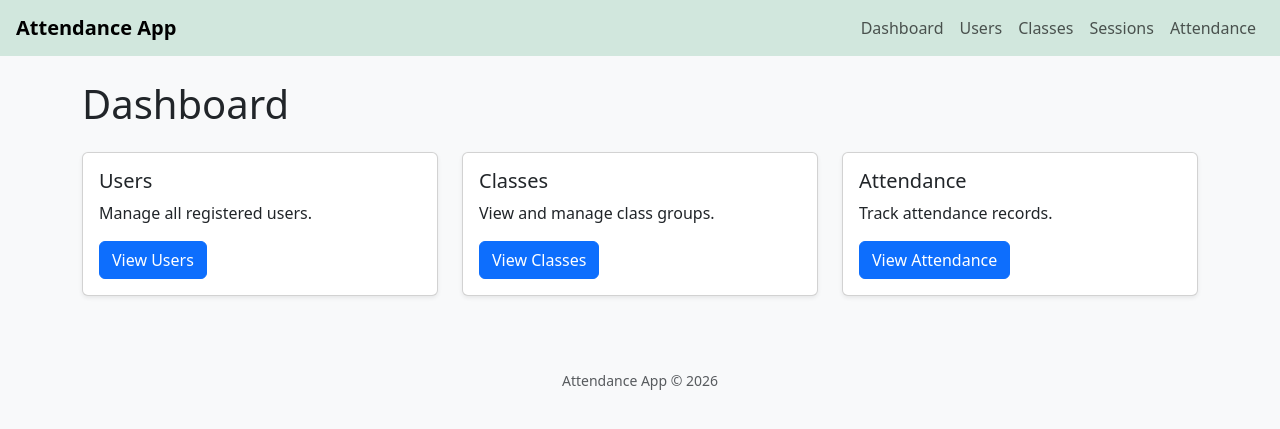
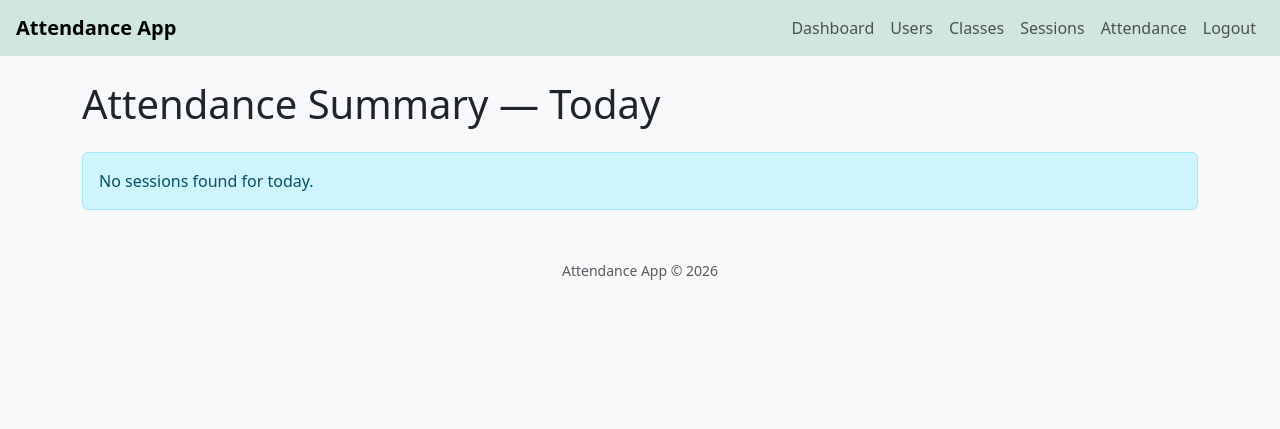
Before and after one commit to jadonuadiale-maker/attendance-app, a Flask app: page /dashboard in a window 1280 px wide. Shown: the top 429 px of the page. Run offline with Flask 3, Linux system fonts and the light colour scheme; the visitor is signed in with stand-in values (Sample User, id 1).

Commit message:
Implement role-aware dashboard + teacher scoping fixes

```diff
--- a/app.py
+++ b/app.py
@@ -1,5 +1,5 @@
 import os
-from flask import Flask, render_template, request, redirect, url_for, jsonify
+from flask import Flask, render_template, request, redirect, url_for, jsonify, session
 from flask_migrate import Migrate
 from datetime import date, datetime
 from extensions import db
@@ -41,13 +41,48 @@ app.register_blueprint(auth_bp)
 def index():
     return redirect(url_for('auth.login_page'))
 
-# DASHBOARD PAGE
+# DASHBOARD PAGE (updated)
 @app.route('/dashboard')
 @login_required
 @role_required("admin", "teacher")
 def dashboard():
-    # Dashboard will eventually show stats, quick links, etc.
-    return render_template('dashboard.html')
+    today = date.today().isoformat()
+
+    # --- Role-aware session filtering ---
+    role = session.get("role")
+    user_id = session.get("user_id")
+
+    if role == "teacher":
+        teacher = User.query.get(user_id)
+        sessions = Session.query.filter_by(
+            classgroup_id=teacher.classgroup_id,
+            date=today
+        ).all()
+    else:
+        sessions = Session.query.filter_by(date=today).all()
+
+    # --- Build per-session attendance summary ---
+    summary = {}
+
+    for s in sessions:
+        records = AttendanceRecord.query.filter_by(session_id=s.id).all()
+
+        service1 = sum(1 for r in records if r.service_number == 1)
+        service2 = sum(1 for r in records if r.service_number == 2)
+        both = sum(1 for r in records if r.service_number == 3)
+        total = len(records)
+
+        summary[s.id] = {
+            "group_name": s.classgroup.name,
+            "service1": service1,
+            "service2": service2,
+            "both": both,
+            "total": total,
+            "session": s
+        }
+
+    return render_template("dashboard.html", summary=summary)
+
 
 # USER PAGE - List All Users.
 @app.route('/users')
--- a/migrations/versions/69c467dee868_initial_schema.py
+++ b/migrations/versions/84763bfe73da_initial_schema.py
@@ -1,8 +1,8 @@
 """Initial Schema
 
-Revision ID: 69c467dee868
+Revision ID: 84763bfe73da
 Revises:
-Create Date: 2026-07-14 11:19:07.611886
+Create Date: 2026-07-15 12:10:23.349256
 
 """
 from alembic import op
@@ -10,7 +10,7 @@ import sqlalchemy as sa
 
 
 # revision identifiers, used by Alembic.
-revision = '69c467dee868'
+revision = '84763bfe73da'
 down_revision = None
 branch_labels = None
 depends_on = None
--- a/routes/sessions.py
+++ b/routes/sessions.py
@@ -114,7 +114,7 @@ def view_session(id):
 
     # --- Teacher scoping ---
     if flask_session.get("role") == "teacher":
-        teacher = User.query.get(session["user_id"])
+        teacher = User.query.get(flask_session.get("user_id"))
         if teacher.classgroup_id != session.classgroup_id:
             return "Unauthorized", 403
 
@@ -287,7 +287,7 @@ def attendance_view(id):
 
     # --- Teacher scoping ---
     if flask_session.get("role") == "teacher":
-        teacher = User.query.get(session["user_id"])
+        teacher = User.query.get(flask_session.get("user_id"))
         if teacher.classgroup_id != session.classgroup_id:
             return "Unauthorized", 403
 
--- a/seed.py
+++ b/seed.py
@@ -24,6 +24,11 @@ with app.app_context():
         role="teacher"
     )
     teacher.set_password("teacher123")
+
+    # --- Assign teacher to a class group (IMPORTANT) ---
+    # Ensure classgroup with id=1 exists (e.g., "2-6")
+    teacher.classgroup_id = 1
+
     db.session.add(teacher)
 
     db.session.commit()
--- a/templates/base.html
+++ b/templates/base.html
@@ -33,6 +33,7 @@
             <a class="nav-link" href="{{ url_for('classgroups.classes') }}">Classes</a>
             <a class="nav-link" href="{{ url_for('sessions.sessions') }}">Sessions</a>
             <a class="nav-link" href="{{ url_for('attendance') }}">Attendance</a>
+            <a class="nav-link" href="{{ url_for('auth.logout') }}">Logout</a>
         </div>
     </nav>
 
--- a/templates/dashboard.html
+++ b/templates/dashboard.html
@@ -1,46 +1,40 @@
 {% extends "base.html" %}
-
 {% block title %}Dashboard{% endblock %}
 
 {% block content %}
-<!-- Page heading -->
-<h1 class="mb-4">Dashboard</h1>
+<h1 class="mb-4">Attendance Summary — Today</h1>
 
-<!-- Dashboard cards row -->
- <div class="row">
+{% if summary %}
+    {% for id, data in summary.items() %}
+    <div class="card mb-4 shadow-sm">
+        <div class="card-header">
+            <strong>{{ data.group_name }}</strong> — Session {{ id }}
+        </div>
 
-    <!-- Users card -->
-     <div class="col-md-4">
-        <div class="card shadow-sm mb-4">
-            <div class="card-body">
-                <h5 class="card-title">Users</h5>
-                <p class="card-text">Manage all registered users.</p>
-                <a href="{{ url_for('users') }}" class="btn btn-primary">View Users</a>
-            </div>
+        <div class="card-body">
+            <p>Service 1: {{ data.service1 }}</p>
+            <p>Service 2: {{ data.service2 }}</p>
+            <p>Both Services: {{ data.both }}</p>
+            <p><strong>Total: {{ data.total }}</strong></p>
+
+            {% if data.total >= 20 %}
+                <span class="badge bg-success">High Attendance</span>
+            {% elif data.total >= 10 %}
+                <span class="badge bg-warning">Moderate Attendance</span>
+            {% else %}
+                <span class="badge bg-danger">Low Attendance</span>
+            {% endif %}
+
+            <hr>
+
+            <a href="{{ url_for('sessions.attendance_view', id=data.session.id) }}"
+               class="btn btn-primary btn-sm">
+                View Attendance
+            </a>
         </div>
-     </div>
-
-     <!-- Classes card -->
-      <div class="col-md-4">
-        <div class="card shadow-sm mb-4">
-            <div class="card-body">
-                <h5 class="card-title">Classes</h5>
-                <p class="card-text">View and manage class groups.</p>
-                <a href="{{ url_for('classgroups.classes') }}" class="btn btn-primary">View Classes</a>
-            </div>
-        </div>
-      </div>
-
-      <!-- Attendance card -->
-       <div class="col-md-4">
-        <div class="card shadow-sm mb-4">
-            <div class="card-body">
-                <h5 class="card-title">Attendance</h5>
-                <p class="card-text">Track attendance records.</p>
-                <a href="{{ url_for('attendance') }}" class="btn btn-primary">View Attendance</a>
-            </div>
-        </div>
-       </div>
-
- </div>
+    </div>
+    {% endfor %}
+{% else %}
+    <div class="alert alert-info">No sessions found for today.</div>
+{% endif %}
 {% endblock %}
```
